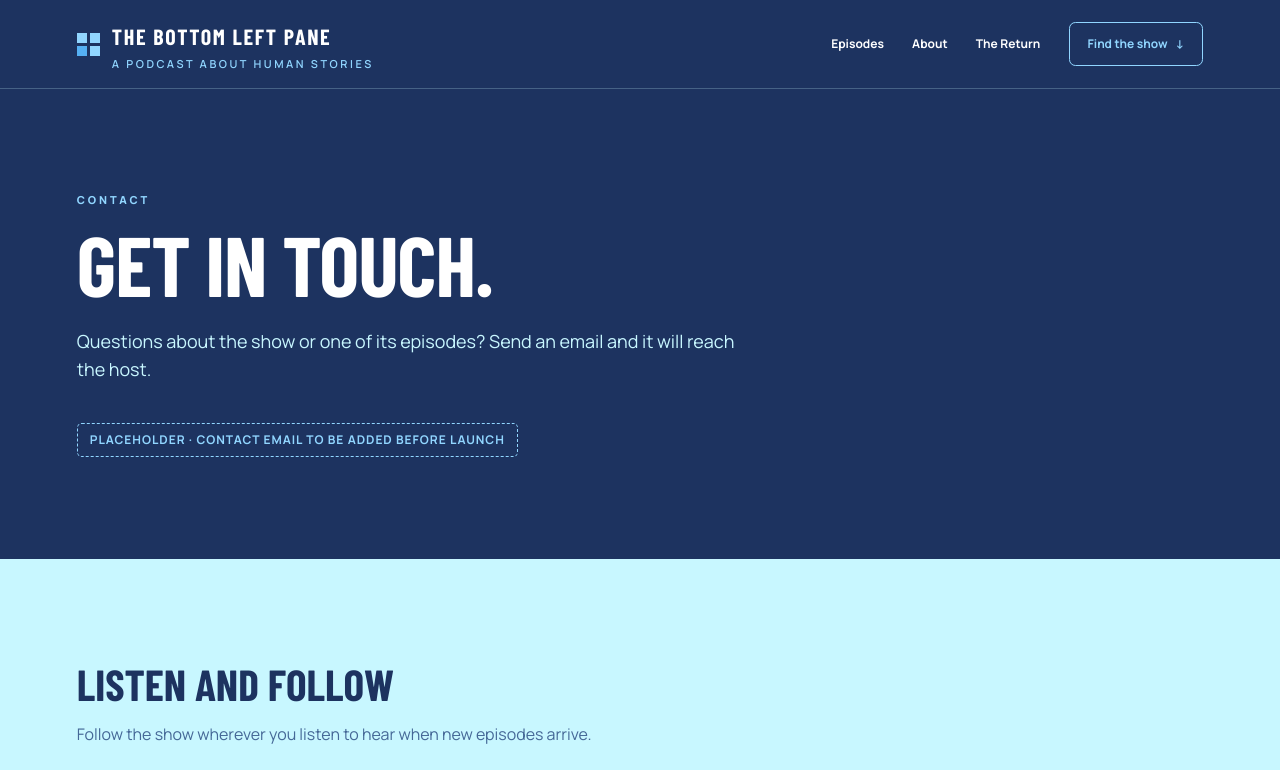
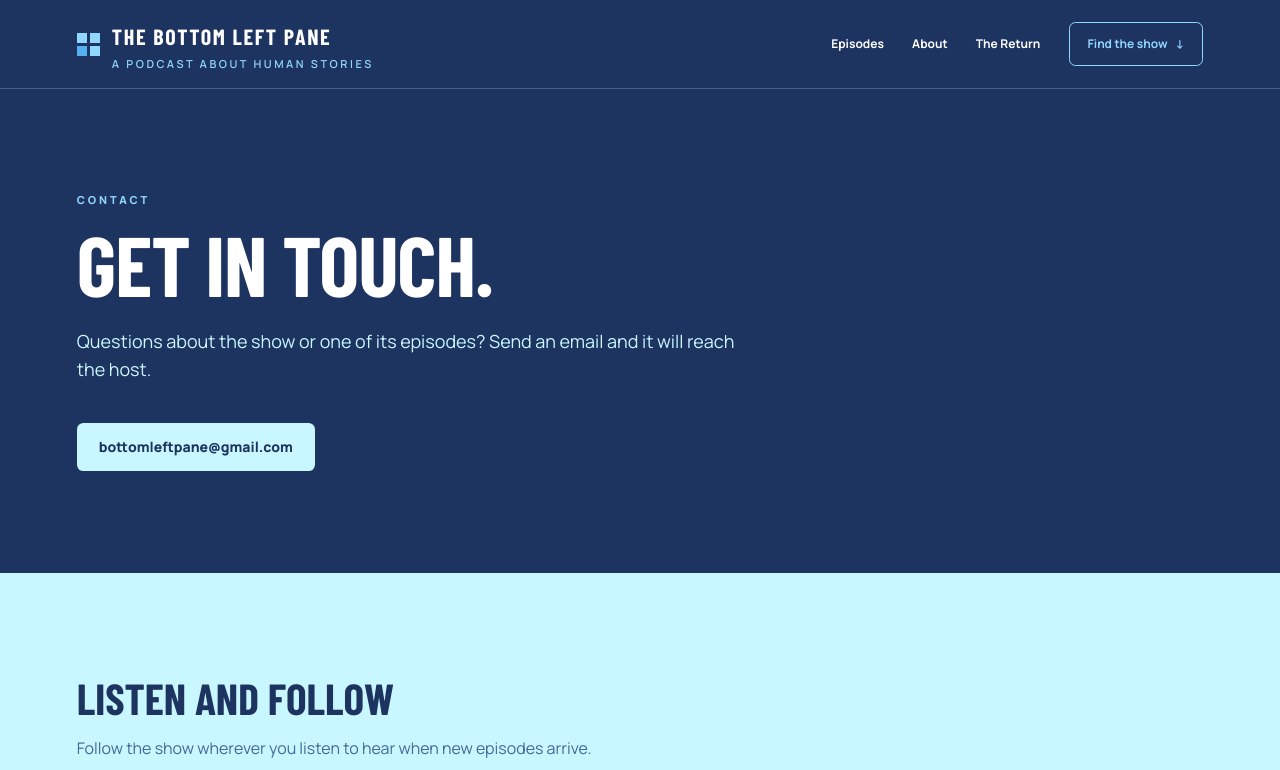
Before and after one commit to gomez714/podcast-site, a Next.js app: page /contact in a window 1280 px wide. Shown: the top 770 px of the page. Built offline with nearby package versions, Linux system fonts and the light colour scheme; no server answers; a web font is replaced by a local one.

Commit message:
Updated contact info for show

```diff
--- a/src/app/contact/page.tsx
+++ b/src/app/contact/page.tsx
@@ -15,8 +15,8 @@ const platformLinkClass =
   "inline-flex min-h-11 items-center gap-2 rounded-md border border-navy px-3.5 text-xs font-bold whitespace-nowrap text-navy hover:bg-pale";
 
 /**
- * Contact page (spec §5.5): one monitored, public contact method. PLACEHOLDER until the host
- * chooses an address (`contactEmail` in `src/lib/site.ts`); no form, so no personal data collected.
+ * Contact page (spec §5.5): one monitored, public contact method (`contactEmail` in
+ * `src/lib/site.ts`); no form, so no personal data collected.
  */
 export default function ContactPage() {
   return (
--- a/src/lib/site.ts
+++ b/src/lib/site.ts
@@ -12,10 +12,10 @@ export const siteConfig = {
 } as const;
 
 /**
- * The public contact address (spec §5.5). PLACEHOLDER: the host hasn't chosen one yet, so the
- * contact page shows a marked placeholder. Never fall back to the RSS `<itunes:owner>` address.
+ * The public contact address (spec §5.5), chosen by the host on Oct 17, 2026. Never fall back to
+ * the RSS `<itunes:owner>` address.
  */
-export const contactEmail: string | undefined = undefined;
+export const contactEmail: string | undefined = "bottomleftpane@gmail.com";
 
 export type NavItem = { label: string; href: string };
 
```
